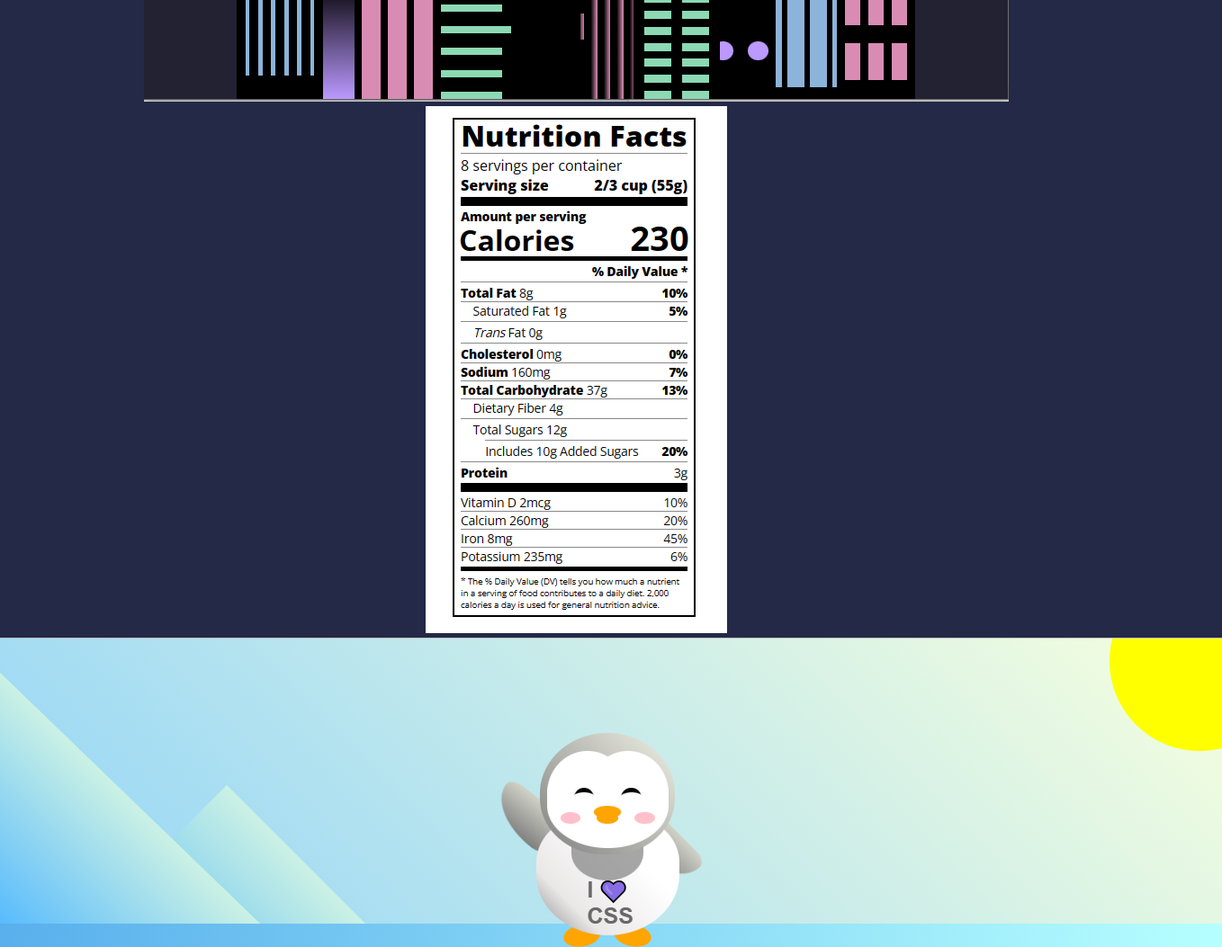
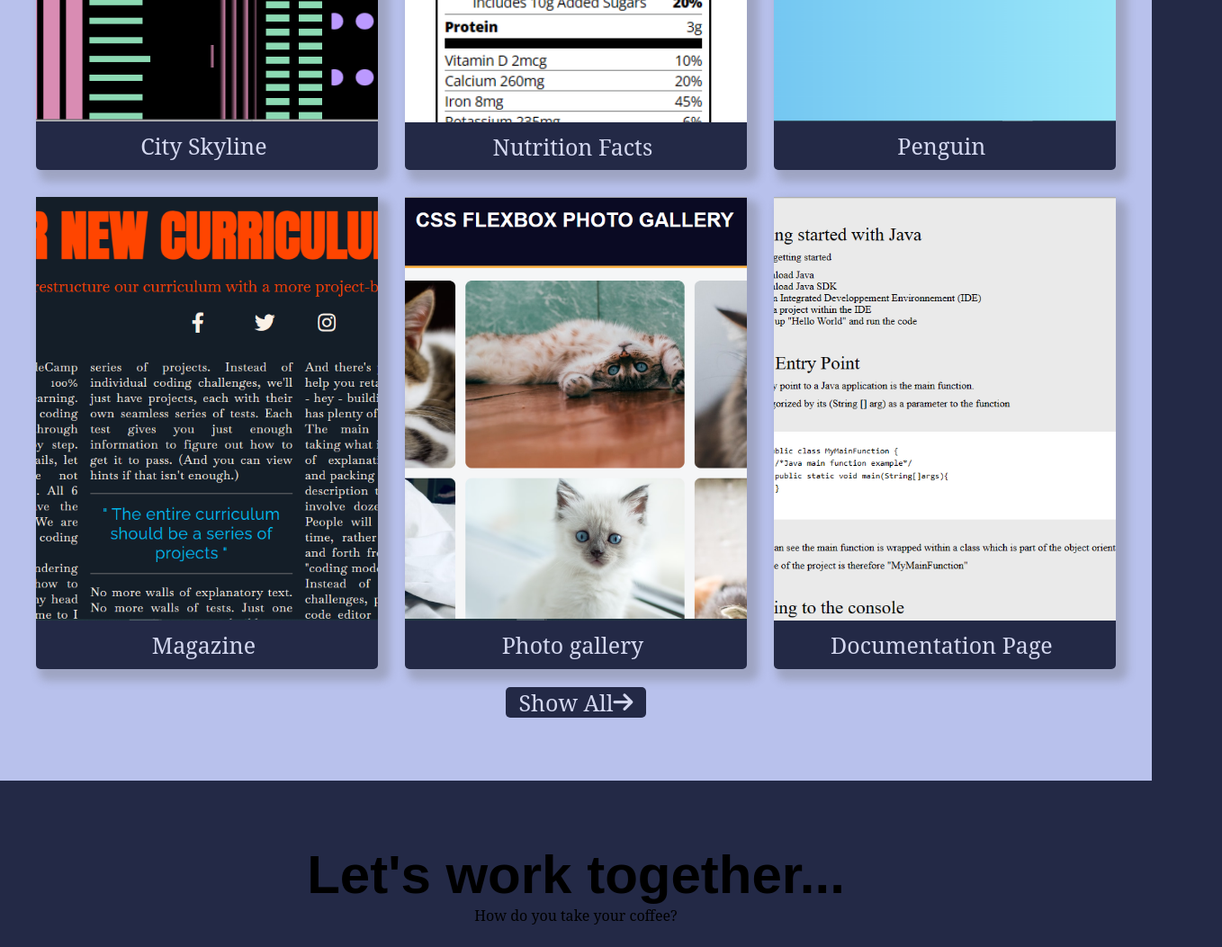
Before and after one commit to Hafida3412/Portfolio_Webpage, a plain HTML site: page index.html in a window 1280 px wide. Shown: the part 1440-2493 px from the top of the page at 90% size, 1358 px wide, since content can reach past the window. Drawn offline with Linux system fonts and the light colour scheme.

Commit message:
Portfolio_webpage suite

```diff
--- a/index.html
+++ b/index.html
@@ -3,6 +3,7 @@
 <head>
     <meta charset="UTF-8">
     <meta name="viewport" content="width=device-width, initial-scale=1.0">
+    <link rel="stylesheet" href="https://cdnjs.cloudflare.com/ajax/libs/font-awesome/6.5.1/css/all.min.css" integrity="sha512-DTOQO9RWCH3ppGqcWaEA1BIZOC6xxalwEsw9c2QQeAIftl+Vegovlnee1c9QX4TctnWMn13TZye+giMm8e2LwA==" crossorigin="anonymous" referrerpolicy="no-referrer" />
     <link rel="stylesheet" href="styles.css">
     <title>Hafida Portfolio</title>
 </head>
@@ -21,24 +22,48 @@
      <p>A Web Developer</p>
    </section>
   <section id="projects">
+    <h1>These are some of my projects</h1>
+    <div class="projects">
     <a href="#" class="project-tile">
         <img src="./City skyline.PNG" alt="City skyline">
-        <p><span></span><span></span></p>
+        <p><span>&lt;</span>City Skyline<span>/&gt;</span></p>
     </a>
     <a href="#" class="project-tile">
         <img src="./Nutrition Facts.PNG" alt="Nutrition Facts">
-        <p><span></span><span></span></p>
+        <p><span>&lt;</span>Nutrition Facts<span>/&gt;</span></p>
     </a>
     <a href="#" class="project-tile">
         <img src="./Penguin.png" alt="Penguin">
-        <p><span></span><span></span></p>
+        <p><span>&lt;</span>Penguin<span>/&gt;</span></p>
+    </a>
+    <a href="#" class="project-tile">
+        <img src="./journal.PNG" alt="Jounnal">
+        <p><span>&lt;</span>Magazine<span>/&gt;</span></p>
     </a>
     <a href="#" class="project-tile">
         <img src="./photo gallery.PNG" alt="photo gallery">
-        <p><span></span><span></span></p>
+        <p><span>&lt;</span>Photo gallery<span>/&gt;</span></p>
     </a>
+      <a href="#" class="project-tile">
+        <img src="./Documentation.PNG" alt="Documentation">
+        <p><span>&lt;</span>Documentation Page<span>/&gt;</span></p>
+    </a>
+    </div>
+    <a href="" class="show-all">Show All <i class="fa-solid fa-arrow-right"></i> </a>
+    </section>
+    <section id="contact">
+        <h1>Let's work together...</h1>
+        <p class="coffee-question">How do you take your coffee?</p>
+        <div class="social-medias">
+            <a href="" class="social-media"></a>
+            <a href="" class="social-media"></a>
+            <a href="" class="social-media"></a>
+            <a href="" class="social-media"></a>
+            <a href="" class="social-media"></a>
+        </div>
     </section>
     <a href="https://github.com/your-username" id="profile-link" target="_blank">
+
   <!-- Add an icon or text here (e.g., GitHub icon) -->
 </a>
 </body>
--- a/styles.css
+++ b/styles.css
@@ -2,8 +2,9 @@
     --neutral: #232946;
     --base-100:#fffffe;
     --neutral-focus: #121629;
-    --accent:#eebbc3;
-
+    --primary:#eebbc3;
+    --accent: #d4d8f0;
+    --secondary:#b8c1ec;
 }
 
 * {
@@ -78,10 +79,85 @@ h1{
   }
 
   #welcome-section p{
-    color:var(--accent);
+    color:var(--primary);
     font-size: 25px;
     margin:25px 0;
     font-style: italic;
+  }
+
+  #projects{
+    background-color: var(--secondary);
+    color: var(--neutral);
+  }
+  #projects h1{
+    border-bottom: 5px solid var(--neutral);
+    width: fit-content;
+    margin:auto;
+  }
+
+  #projects .projects{
+    display: grid;
+    grid-template-columns: repeat(auto-fit, minmax(300px, 1fr));
+    gap:30px;
+    padding:20px;
+    place-items: center;
+    max-width:1200px;
+    margin:auto;
+  }
+  #projects .project-tile{
+    height:525px;
+    width: 100%;
+    display: flex;
+    flex-direction: column;
+    align-items: center;
+    justify-content: center;
+    background-color: var(--neutral);
+    text-decoration: none;
+    color: var(--accent);
+    border-radius: 5px;
+    box-shadow: 8px 8px 10px 5px rgba(100, 100, 100, 0.3);
+  }
+
+  #projects .project-tile img{
+    height:90%;
+    width:100%;
+    object-fit: cover;
+  }
+
+  #projects .project-tile p{
+    font-size: 25px;
+    padding:10px;
+  }
+
+  #projects .project-tile span{
+    opacity: 0%;
+    padding: 0 5px;
+  }
+
+  #projects .project-tile:hover span{
+    opacity: 100%;
+    color: var(--primary);
+    transition: opacity 0.25s ease-in;
+  }
+
+  .show-all{
+    text-decoration: none;
+    width:max-content;
+    display: flex;
+    align-items: center;
+    margin: auto;
+    padding: 0 15px;
+    background-color: var(--neutral);
+    color:var(--accent);
+    font-size: 25px;
+    border-radius: 5px;
+    cursor:pointer;
+    transition: background-color 0.2s ease-in;
+     }
+
+  .show-all:hover{
+    background-color: var(--neutral-focus);
+    color:var(--base-100);
   }
 
   @media screen and (min-width: 768px) {
```
Also changed, not shown: Documentation.PNG (added), journal.PNG (added).
